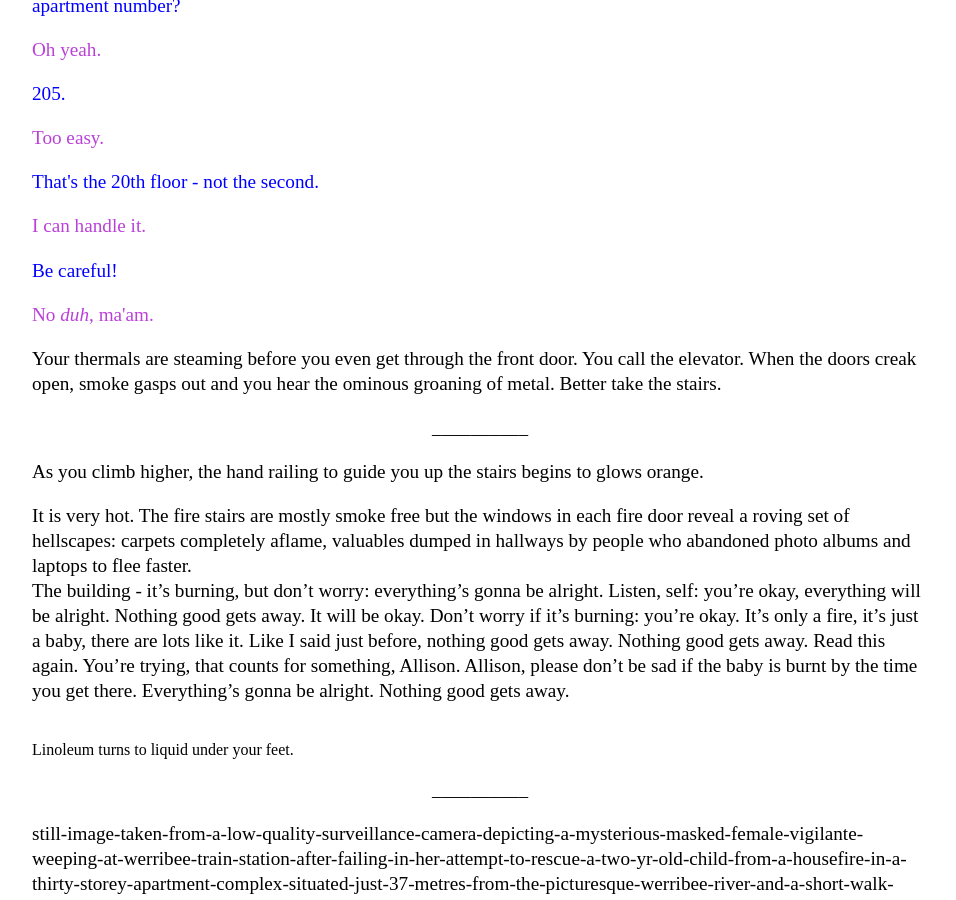
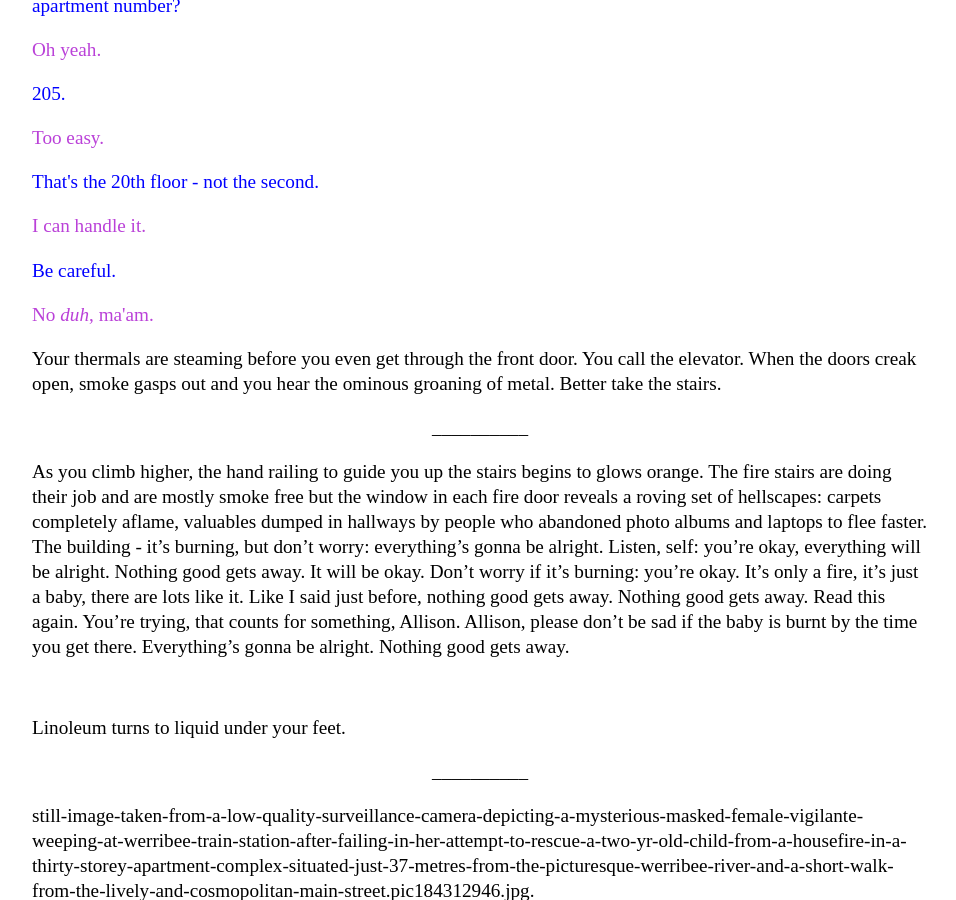
Before and after one commit to Pinelife/pinelife.github.io, a Jekyll site: the page Hellhole/Room12.html, which Jekyll copies as it is, in a window 1280 px wide and 900 px high, scrolled down 1612 px. Shown: the whole window, without its empty margins (160-1116 px from the left). Built offline with Jekyll 4.4.1, drawn with Linux system fonts in a browser that asks for light colours; some of the changed text lies outside the part shown; grey boxes are pictures that could not be loaded.

Commit message:
Update Room12.html

```diff
--- a/Hellhole/Room12.html
+++ b/Hellhole/Room12.html
@@ -112,7 +112,7 @@ __________
       I can handle it.<br/>
       </p>
 <p style="color:blue;">
-      Be careful!
+      Be careful.
 </p>
         <p class="lauria">
           No <i>duh</i>, ma'am.
@@ -126,9 +126,8 @@ Your thermals are steaming before you even get through the front door. You call
 __________
 </p>
 <p>
-  <p>As you climb higher, the hand railing to guide you up the stairs begins to glows orange.</p>
-<p>
-  It is very hot. The fire stairs are mostly smoke free but the windows in each fire door reveal a roving set of hellscapes:
+  <p>As you climb higher, the hand railing to guide you up the stairs begins to glows orange. The fire stairs are doing their job and
+are mostly smoke free but the window in each fire door reveals a roving set of hellscapes:
   carpets completely aflame, valuables dumped in hallways by people who abandoned photo albums and laptops to flee faster.
 
     <br/>
@@ -137,8 +136,9 @@ The building - it’s burning, but don’t worry: everything’s gonna be alrigh
   said just before, nothing good gets away. Nothing good gets away. Read this again. You’re trying, that counts for something, Allison.
   Allison, please don’t be sad if the baby is burnt by the time you get there. Everything’s gonna be alright. Nothing good gets away.</p>
 <br/>
+<p>
 Linoleum turns to liquid under your feet.
-
+</p>
 <p style="text-align:center" class="indented">
 __________
 </p>
```
Also changed, not shown: other parts of Hellhole/Room12.html (+2 -2 lines).
